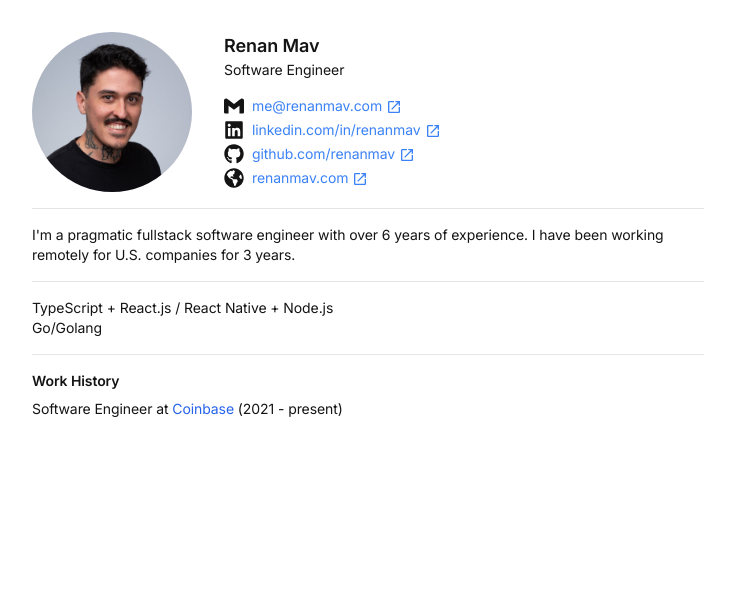
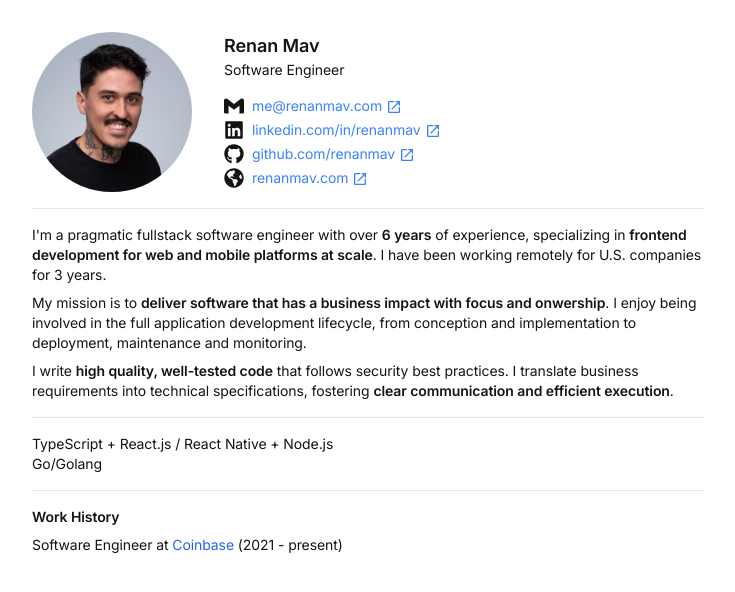
Before and after one commit to renanmav/renanmav.com, a Next.js app: page /cv in a window 1280 px wide. Shown: the top 592 px of the page, without its empty margins (272-1007 px from the left). Built offline with nearby package versions, Linux system fonts and the light colour scheme.

Commit message:
finish PersonalSummary

```diff
--- a/app/(private)/cv/page.tsx
+++ b/app/(private)/cv/page.tsx
@@ -10,7 +10,7 @@ const Divider = () => (
 );
 
 export const metadata = {
-  title: "CV",
+  title: "Resume - Renan Mav",
 };
 
 export default function CvPage() {
--- a/app/(private)/cv/personal-summary.tsx
+++ b/app/(private)/cv/personal-summary.tsx
@@ -1,10 +1,49 @@
 export default function PersonalSummary() {
   return (
-    <section>
-      <p>
-        I'm a pragmatic fullstack software engineer with over 6 years of
-        experience. I have been working remotely for U.S. companies for 3 years.
-      </p>
+    <section className="flex flex-col gap-2">
+      <PastExperience />
+      <Mission />
+      <HardAndSoftSkills />
     </section>
   );
 }
+
+function Bold({ children }: { children: React.ReactNode }) {
+  return <strong className="font-semibold">{children}</strong>;
+}
+
+function PastExperience() {
+  return (
+    <p>
+      I'm a pragmatic fullstack software engineer with over <Bold>6 years</Bold>{" "}
+      of experience, specializing in{" "}
+      <Bold>frontend development for web and mobile platforms at scale</Bold>. I
+      have been working remotely for U.S. companies for 3 years.
+    </p>
+  );
+}
+
+function Mission() {
+  return (
+    <p>
+      My mission is to{" "}
+      <Bold>
+        deliver software that has a business impact with focus and onwership
+      </Bold>
+      . I enjoy being involved in the full application development lifecycle,
+      from conception and implementation to deployment, maintenance and
+      monitoring.
+    </p>
+  );
+}
+
+function HardAndSoftSkills() {
+  return (
+    <p>
+      I write <Bold>high quality, well-tested code</Bold> that follows security
+      best practices. I translate business requirements into technical
+      specifications, fostering{" "}
+      <Bold>clear communication and efficient execution</Bold>.
+    </p>
+  );
+}
```
